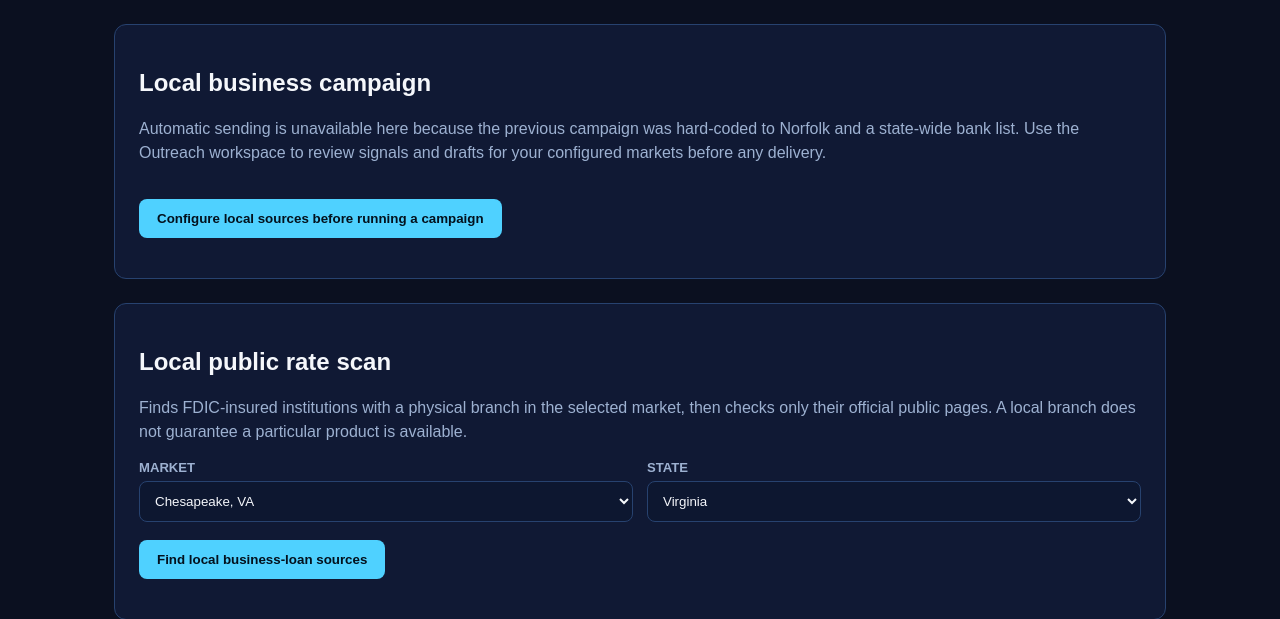
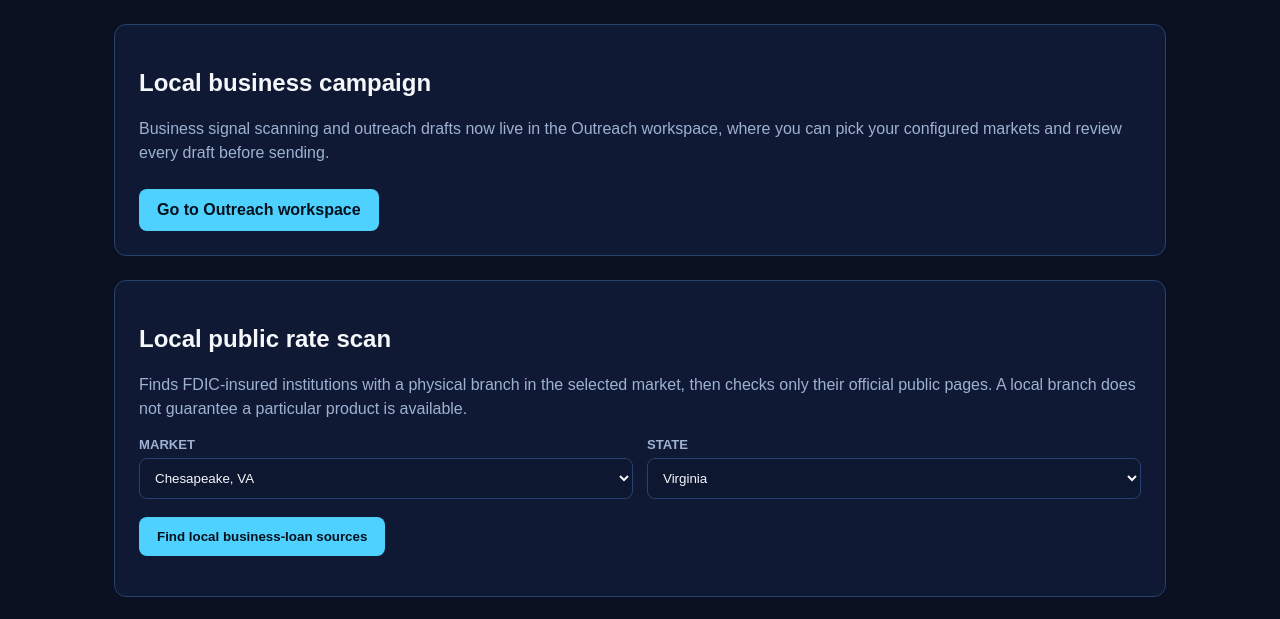
Before and after one commit to get-them666/bizstack-perks, a FastAPI app: template templates/bank_rate_sources.html in a window 1280 px wide. Shown: the part 61-680 px from the top of the page. Run offline with FastAPI, Linux system fonts and the light colour scheme; the template is opened without the code that fills it, so the values that code supplies are empty.

Commit message:
Remove broken duplicate 'Local business campaign' card from bank rate sources page
The card was disabled/non-functional (button labeled 'Configure local
sources before running a campaign') and its JS called /api/automation/run
expecting fields (emails_sent, emails_skipped) that route never returns
(it returns drafts, live_rate_sources, business_signals). The working
version of this feature already lives in templates/outreach.html. Replaced
with a link to the Outreach workspace instead of duplicating broken UI.

```diff
--- a/templates/bank_rate_sources.html
+++ b/templates/bank_rate_sources.html
@@ -32,10 +32,8 @@
     <main>
         <section class="card">
             <h2>Local business campaign</h2>
-            <p class="hint">Automatic sending is unavailable here because the previous campaign was hard-coded to Norfolk and a state-wide bank list. Use the Outreach workspace to review signals and drafts for your configured markets before any delivery.</p>
-            <button id="campaign-button" type="button" enabled>Configure local sources before running a campaign</button>
-            <p id="campaign-status" class="hint" aria-live="polite"></p>
-            <p id="campaign-error" class="error" style="display:none;" role="alert"></p>
+            <p class="hint">Business signal scanning and outreach drafts now live in the Outreach workspace, where you can pick your configured markets and review every draft before sending.</p>
+            <a href="/admin/outreach" style="display:inline-block; background:#4fd1ff; border-radius:8px; color:#03111d; font-weight:bold; margin-top:8px; padding:12px 18px; text-decoration:none;">Go to Outreach workspace</a>
         </section>
         <section class="card">
             <h2>Local public rate scan</h2>
@@ -222,31 +220,6 @@
             }
         });
 
-        // Campaign button handler
-        document.getElementById("campaign-button").addEventListener("click", async () => {
-            const button = document.getElementById("campaign-button");
-            const status = document.getElementById("campaign-status");
-            const error = document.getElementById("campaign-error");
-            button.disabled = true;
-            status.textContent = "Scanning current rates and business signals, then sending eligible outreach…";
-            error.style.display = "none";
-            try {
-                const response = await fetch("/api/automation/run", {
-                    method: "POST",
-                    credentials: "same-origin",
-                });
-                const data = await response.json();
-                if (!response.ok) throw new Error(data.detail || "Campaign failed");
-                status.textContent = `${data.live_rate_sources} live rate sources and ${data.business_signals} business signals found. ${data.emails_sent.length} eligible emails sent; ${data.emails_skipped.length} skipped.`;
-            } catch (campaignError) {
-                error.textContent = campaignError.message;
-                error.style.display = "block";
-                status.textContent = "";
-            } finally {
-                button.disabled = false;
-            }
-        });
-
         // Live rate scan handler
         document.getElementById("live-rate-scan-form").addEventListener("submit", async (event) => {
             event.preventDefault();
```
